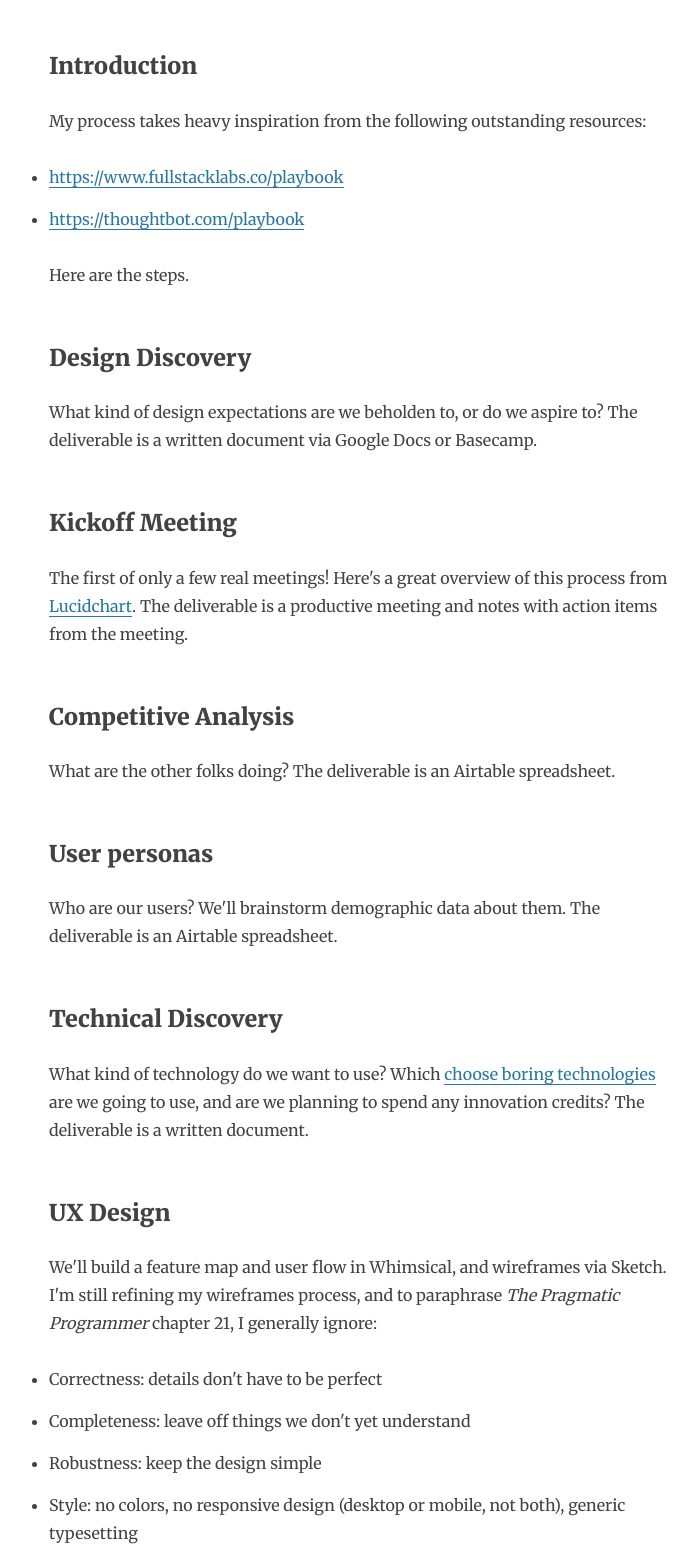
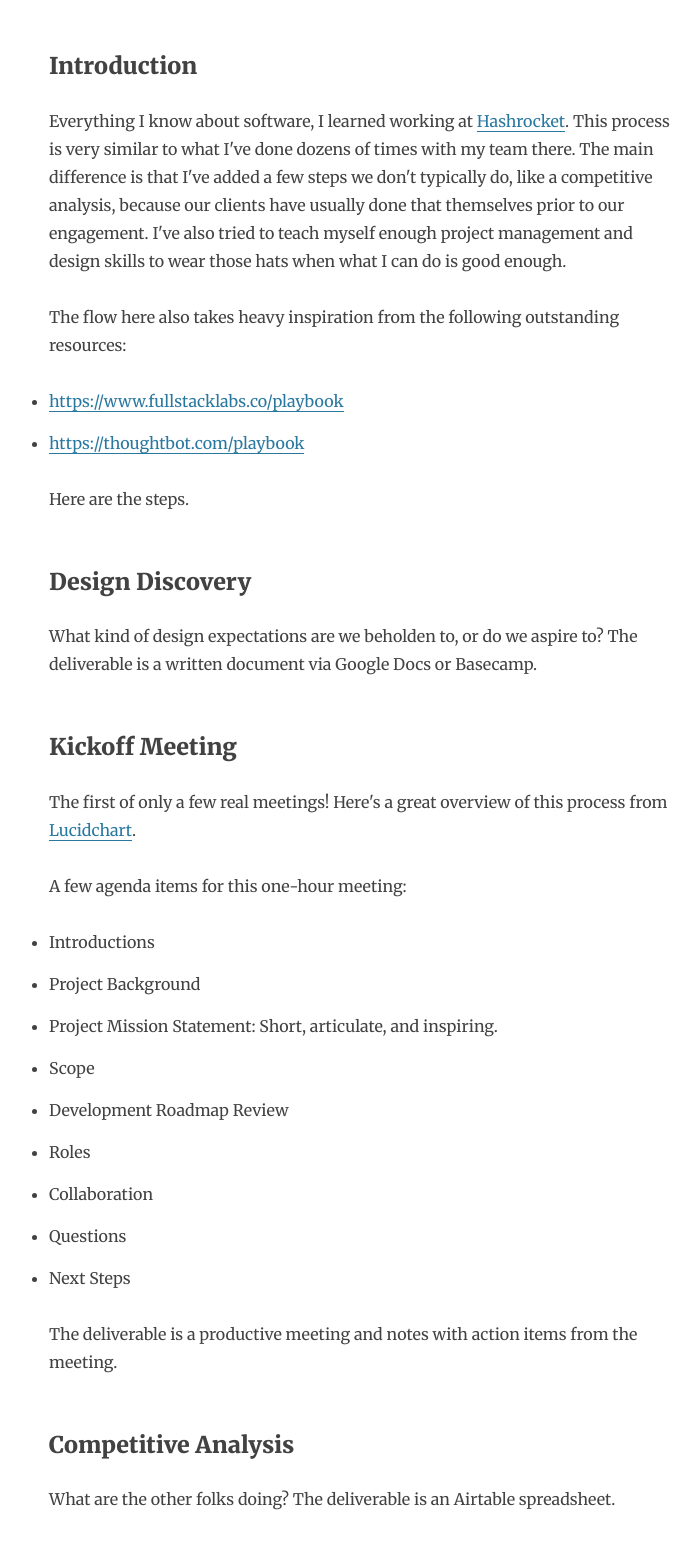
Before and after one commit to jwworth/jakeworth, a Gatsby site: page /my-development-roadmap/ in a window 1280 px wide. Shown: the part 478-2028 px from the top of the page, without its empty margins (276-976 px from the left). Built offline with nearby package versions, Linux system fonts and the light colour scheme; Gatsby itself is replaced by a stand-in of ours; some packages are replaced by stand-ins of ours.

Commit message:
User sees kickoff meeting agenda

```diff
--- a/content/blog/my-development-roadmap.md
+++ b/content/blog/my-development-roadmap.md
@@ -16,7 +16,16 @@
 
 ### Introduction
 
-My process takes heavy inspiration from the following outstanding resources:
+Everything I know about software, I learned working at [Hashrocket][hr]. This
+process is very similar to what I've done dozens of times with my team there.
+The main difference is that I've added a few steps we don't typically do, like
+a competitive analysis, because our clients have usually done that themselves
+prior to our engagement. I've also tried to teach myself enough project
+management and design skills to wear those hats when what I can do is good
+enough.
+
+The flow here also takes heavy inspiration from the following outstanding
+resources:
 
 - https://www.fullstacklabs.co/playbook
 - https://thoughtbot.com/playbook
@@ -32,6 +41,19 @@
 
 The first of only a few real meetings! Here's a great overview of this process
 from [Lucidchart](https://www.lucidchart.com/blog/kickoff-meeting-agenda).
+
+A few agenda items for this one-hour meeting:
+
+- Introductions
+- Project Background
+- Project Mission Statement: Short, articulate, and inspiring.
+- Scope
+- Development Roadmap Review
+- Roles
+- Collaboration
+- Questions
+- Next Steps
+
 The deliverable is a productive meeting and notes with action items from the meeting.
 
 ### Competitive Analysis
@@ -87,3 +109,4 @@
 
 [boring]:https://mcfunley.com/choose-boring-technology
 [iceberg]: https://www.joelonsoftware.com/2002/02/13/the-iceberg-secret-revealed/
+[hr]: https://hashrocket.com/
```
